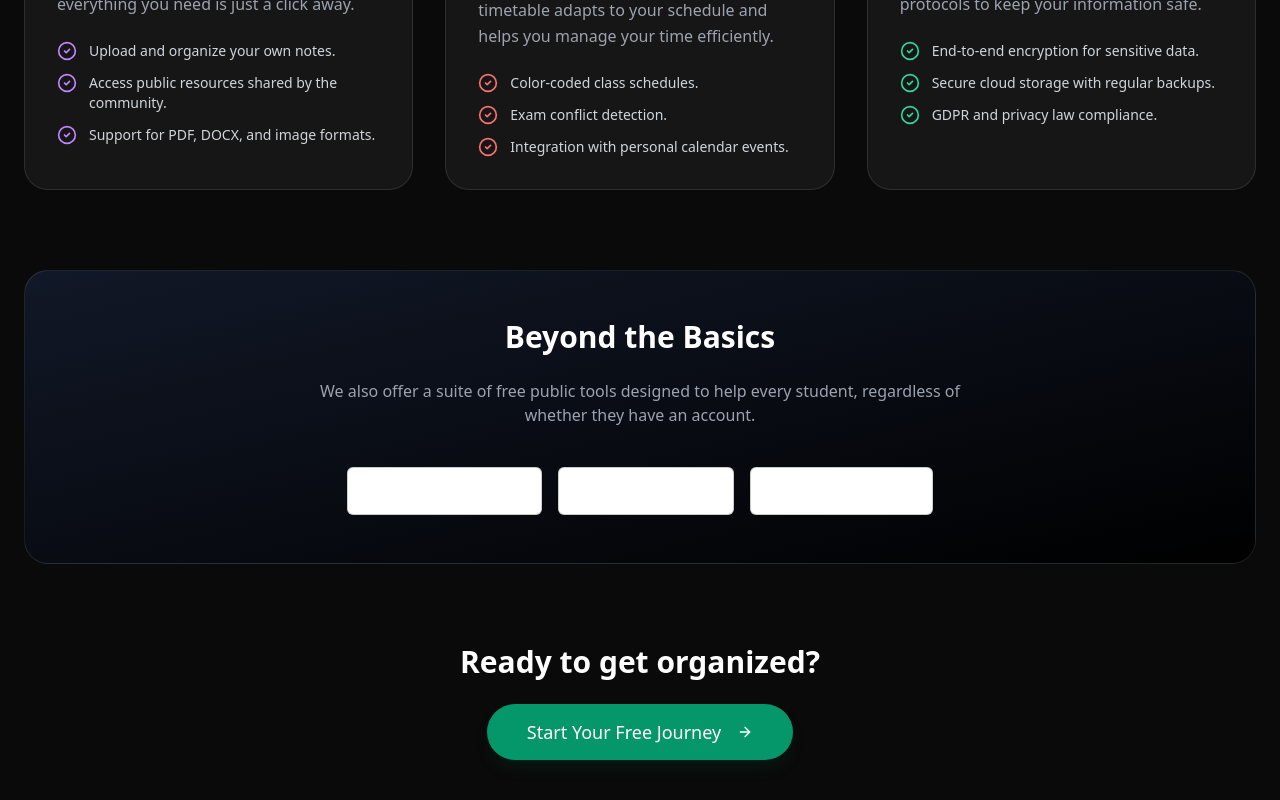
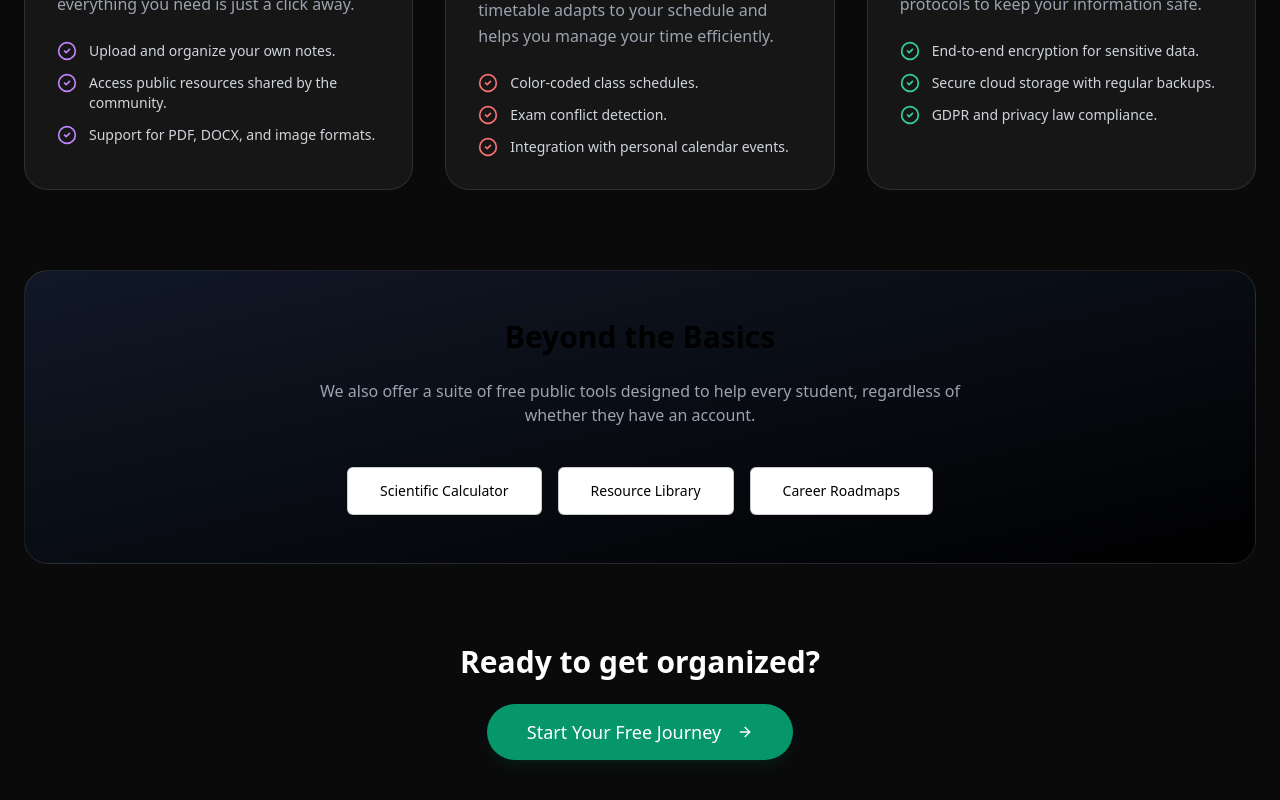
Before and after one commit to Abhinav06122009/MARGDARSHAKI, a React (Vite) app: page /features in a window 1280 px wide. Shown: the part 1012-1812 px from the top of the page. Built offline with nearby package versions, Linux system fonts and the light colour scheme.

Commit message:
Change text color from white to black in FeaturesPage

```diff
--- a/src/pages/FeaturesPage.tsx
+++ b/src/pages/FeaturesPage.tsx
@@ -137,23 +137,23 @@ const FeaturesPage = () => {
 
         {/* Additional Tools Section (AdSense Value) */}
         <div className="bg-gradient-to-br from-gray-900 to-black border border-white/10 rounded-3xl p-12 text-center mb-20">
-          <h2 className="text-3xl font-bold text-white mb-6">Beyond the Basics</h2>
+          <h2 className="text-3xl font-bold text-black mb-6">Beyond the Basics</h2>
           <p className="text-gray-400 max-w-2xl mx-auto mb-10">
             We also offer a suite of free public tools designed to help every student, regardless of whether they have an account.
           </p>
           <div className="flex flex-wrap justify-center gap-4">
             <Link to="/calculator">
-              <Button variant="outline" className="h-12 px-8 border-black/20 hover:bg-black/10 text-white">
+              <Button variant="outline" className="h-12 px-8 border-black/20 hover:bg-white/10 text-black">
                 Scientific Calculator
               </Button>
             </Link>
             <Link to="/resources">
-              <Button variant="outline" className="h-12 px-8 border-black/20 hover:bg-black/10 text-white">
+              <Button variant="outline" className="h-12 px-8 border-black/20 hover:bg-white/10 text-black">
                 Resource Library
               </Button>
             </Link>
             <Link to="/career">
-              <Button variant="outline" className="h-12 px-8 border-black/20 hover:bg-black/10 text-white">
+              <Button variant="outline" className="h-12 px-8 border-black/20 hover:bg-white/10 text-black">
                 Career Roadmaps
               </Button>
             </Link>
```
